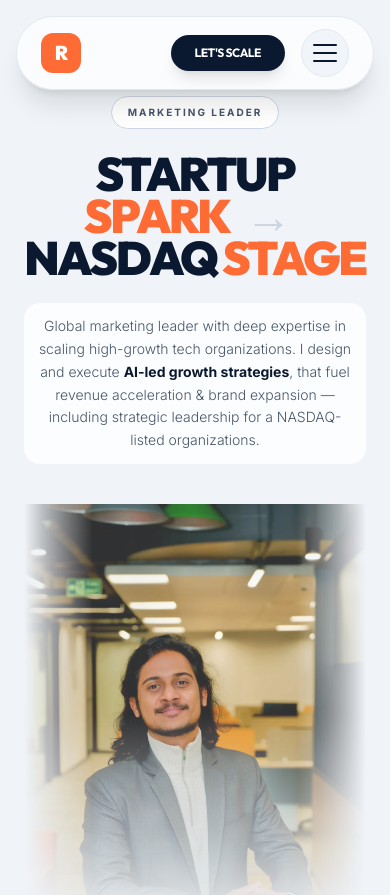
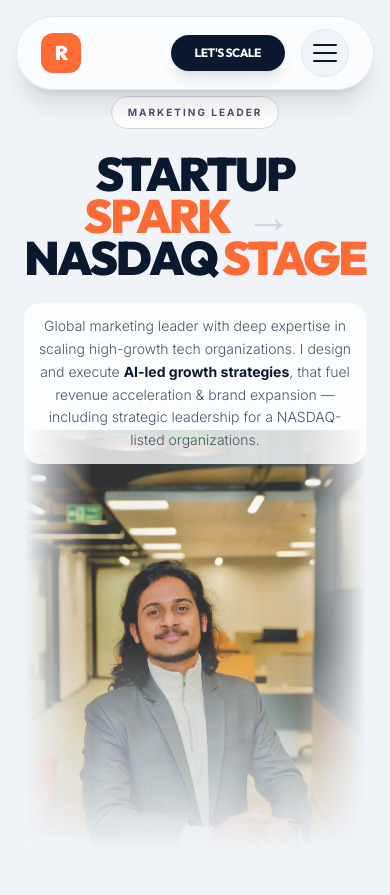
Before and after one commit to rohit1703/rohit-executive-portfolio, a React (Vite) app: page / in a window 390 px wide. Shown: the top 895 px of the page. Built offline with nearby package versions, Linux system fonts and the light colour scheme.

Commit message:
v3 Fixed mobile version hero page again

```diff
--- a/src/components/Hero.tsx
+++ b/src/components/Hero.tsx
@@ -21,7 +21,8 @@
         {/* TEXT SECTION */}
         <motion.div
           style={{ scale: heroScale, opacity: heroOpacity, y: yPos }}
-          className="w-full md:w-1/2 flex flex-col items-center md:items-start text-center md:text-left mb-10 md:mb-0 relative z-30"
+          // FIX 1: Reduced 'mb-10' to 'mb-2' to remove dead space
+          className="w-full md:w-1/2 flex flex-col items-center md:items-start text-center md:text-left mb-2 md:mb-0 relative z-30"
         >
           <motion.div
             initial={{ opacity: 0, x: -20 }}
@@ -55,9 +56,10 @@
         {/* IMAGE SECTION */}
         <motion.div
           style={{ y: imageY, opacity: useTransform(scrollYProgress, [0, 0.4], [1, 0]) }}
-          // FIX 1: Removed negative margin (mt-[-10vh] -> mt-0) to stop overlap on mobile
-          // FIX 2: Kept md:w-1/2 for your 32-inch monitor
-          className="relative md:absolute z-10 w-full md:w-1/2 h-[50vh] md:h-[80vh] md:right-0 md:bottom-0 pointer-events-none flex items-end justify-center md:justify-end mt-0 md:mt-0"
+          // FIX 2: Added 'mt-[-5vh]' (negative margin).
+          // This pulls the image UP by ~5% of screen height, closing the gap without major overlap.
+          // Desktop stays perfect (md:mt-0).
+          className="relative md:absolute z-10 w-full md:w-1/2 h-[50vh] md:h-[80vh] md:right-0 md:bottom-0 pointer-events-none flex items-end justify-center md:justify-end mt-[-5vh] md:mt-0"
         >
           <div className="relative w-full h-full">
             <img
```
